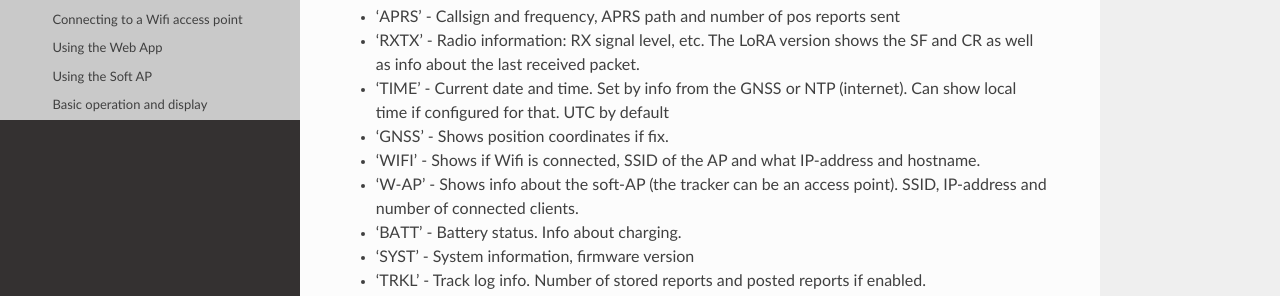
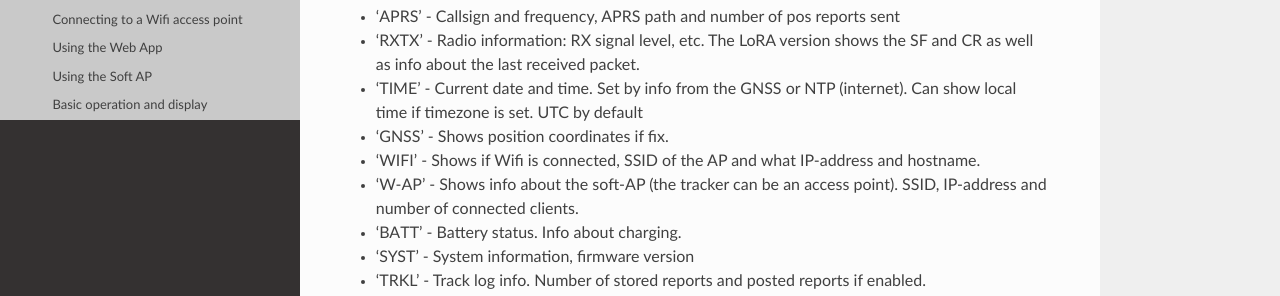
Before and after one commit to Hamlabs/ArcticTracker-docs, a Sphinx documentation site: the page built from docs/setup.rst, in a window 1280 px wide and 900 px high, scrolled down 3030 px. Shown: the part 418-714 px from the top of the window. Built offline with Sphinx 7.4.7 and the Read the Docs theme 3.1.0, drawn with Linux system fonts in a browser that asks for light colours; pages that are not in the unit, such as notebooks, are missing from menus.

Commit message:
Update setup.rst

```diff
--- a/docs/setup.rst
+++ b/docs/setup.rst
@@ -71,7 +71,7 @@ The 9 screens are (in addition to the welcome screen)
 
 * 'APRS' - Callsign and frequency, APRS path and number of pos reports sent
 * 'RXTX' - Radio information: RX signal level, etc. The LoRA version shows the SF and CR as well as info about the last received packet.
-* 'TIME' - Current date and time. Set by info from the GNSS or NTP (internet). Can show local time if configured for that. UTC by default
+* 'TIME' - Current date and time. Set by info from the GNSS or NTP (internet). Can show local time if timezone is set. UTC by default
 * 'GNSS' - Shows position coordinates if fix.
 * 'WIFI' - Shows if Wifi is connected, SSID of the AP and what IP-address and hostname.
 * 'W-AP' - Shows info about the soft-AP (the tracker can be an access point). SSID, IP-address and number of connected clients.
```
